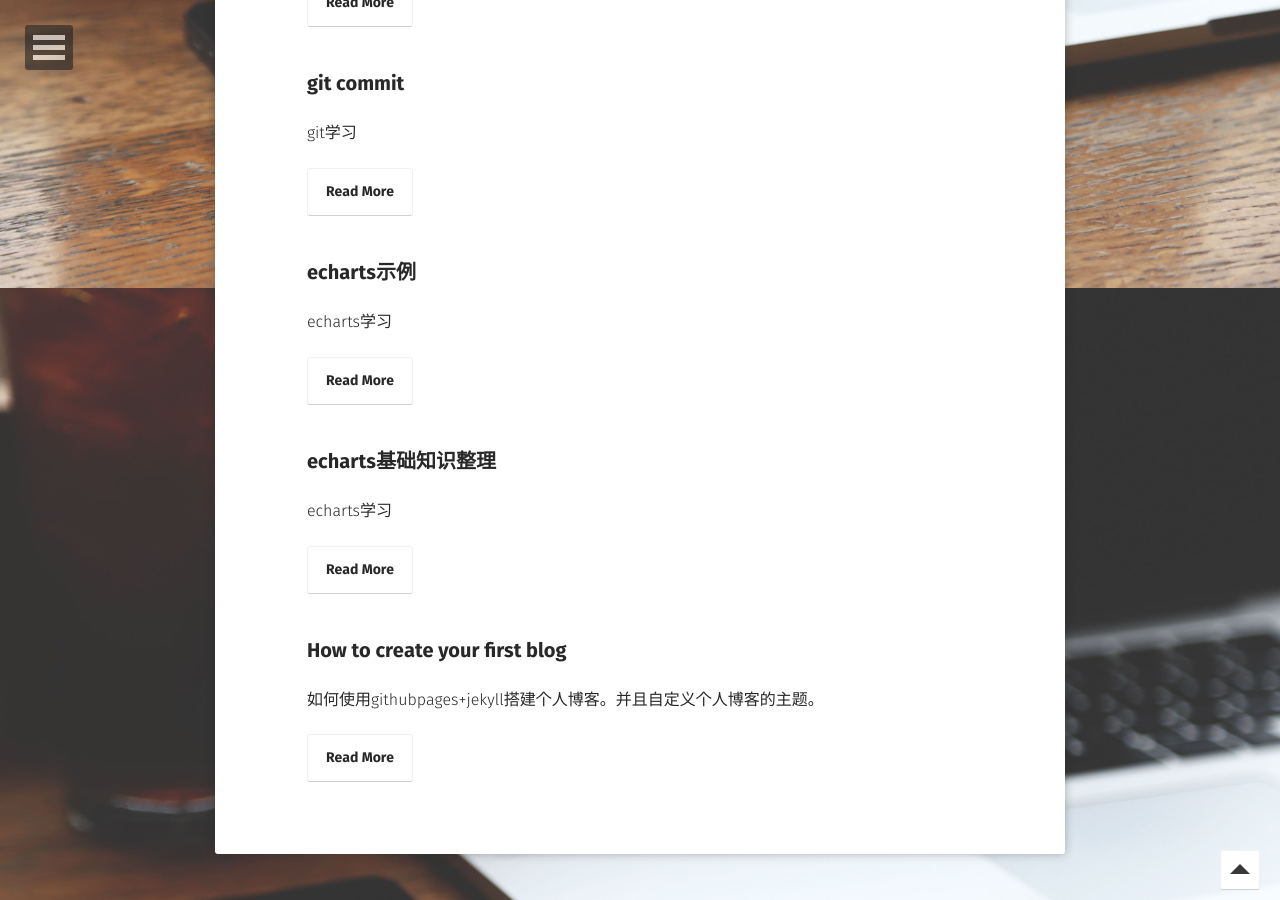
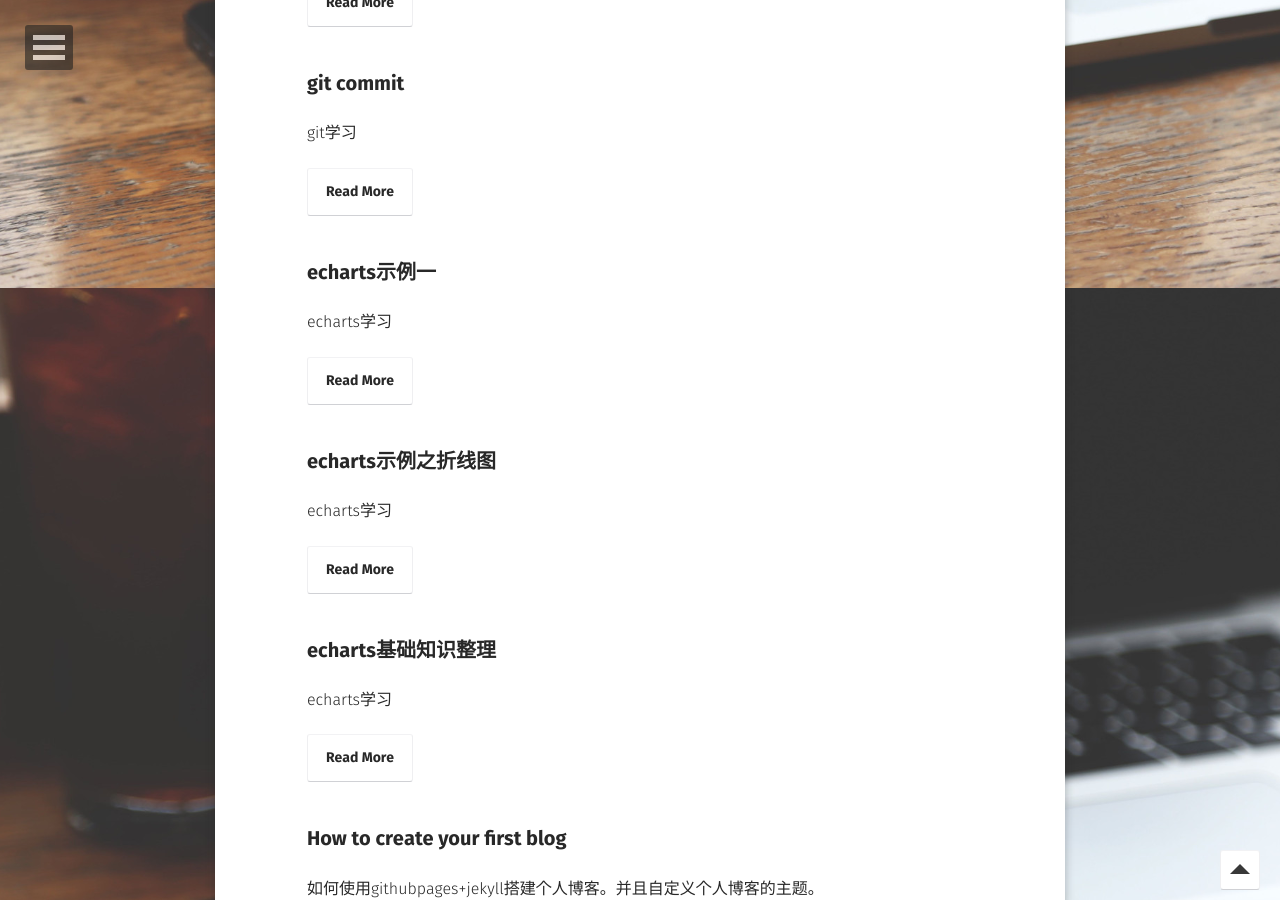
Before and after one commit to xcs-go/xcs.github.io, a Jekyll site: the page built from posts/index.md, in a window 1280 px wide and 900 px high, scrolled down 612 px. Built offline with Jekyll 4.4.1, drawn with Linux system fonts in a browser that asks for light colours; some web fonts are replaced.

Commit message:
折线图

```diff
--- /dev/null
+++ b/_posts/2017-10-16-echarts-example1.md
@@ -0,0 +1,9 @@
+---
+layout: page
+title: "echarts示例之折线图"
+tags: [echarts]
+date: 2017-10-09
+excerpt: "echarts学习"
+comments: true
+category: echarts
+---
```
Also changed, not shown: _posts/2017-10-9-echart-instance01.md (+2 -2 lines).
